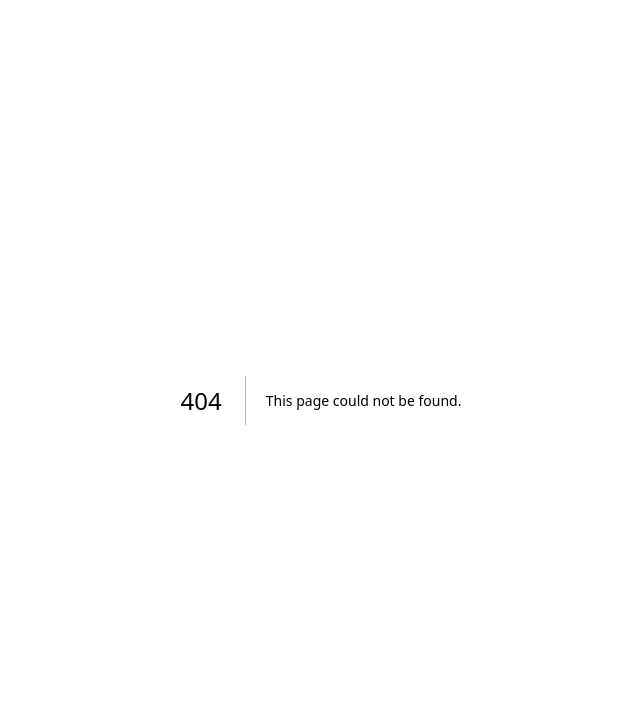
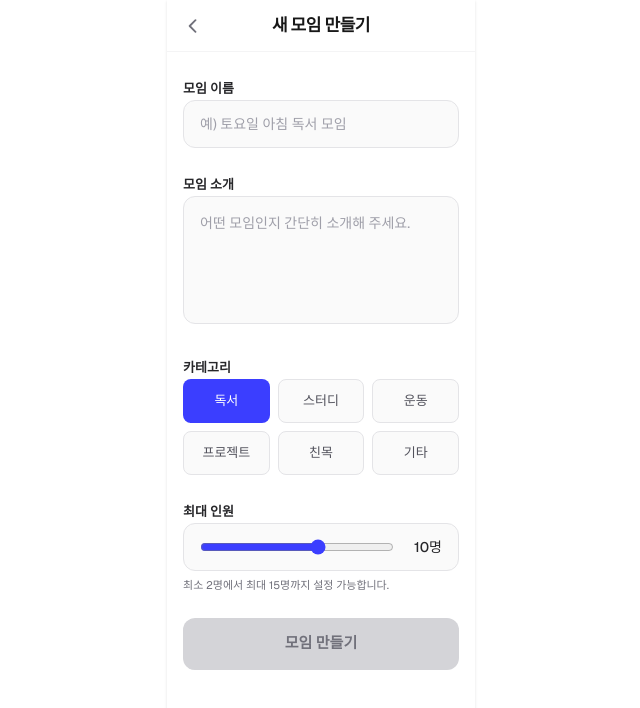
Before and after one commit to P24-Capstone/Front-end, a Next.js app: page /groups/new in a window 1280 px wide. Before the commit this address had no page. Shown: the top 708 px of the page, without its empty margins (319-959 px from the left). Built offline with nearby package versions, Linux system fonts and the light colour scheme; no server answers.

Commit message:
feat: 모임 관련 api 연동

```diff
--- a/src/app/[id]/_components/GroupHeader.tsx
+++ b/src/app/[id]/_components/GroupHeader.tsx
@@ -1,12 +1,25 @@
 'use client';
 
-import { useRouter, usePathname } from 'next/navigation';
+import { useRouter, usePathname, useParams } from 'next/navigation';
 import { useHeaderSlotStore } from '@/store/headerSlot';
+import { useQuery } from '@tanstack/react-query';
+import api from '@/lib/api';
 
 export default function GroupHeader() {
   const router = useRouter();
   const pathname = usePathname();
+  const params = useParams();
+  const id = params?.id as string;
   const { editSlot } = useHeaderSlotStore();
+
+  const { data: teamName } = useQuery({
+    queryKey: ['groupName', id],
+    queryFn: async () => {
+      const { data } = await api.get(`/api/teams/${id}`);
+      return data.data.teamName as string;
+    },
+    enabled: !!id,
+  });
 
   const segments = pathname.split('/');
   let backHref = '/main';
@@ -25,7 +38,7 @@ export default function GroupHeader() {
             <path strokeLinecap="round" strokeLinejoin="round" d="M15 19l-7-7 7-7" />
           </svg>
         </button>
-        <span className="text-[17px] font-bold tracking-tight">모임명</span>
+        <span className="text-[17px] font-bold tracking-tight">{teamName || '모임명'}</span>
       </div>
       {editSlot ? (
         editSlot.editing ? (
--- a/src/app/[id]/missions/page.tsx
+++ b/src/app/[id]/missions/page.tsx
@@ -8,7 +8,7 @@ interface Team {
   teamId: string;
   teamName: string;
   teamImg: string;
-  teamIntro: string;
+  teamInfo: string;
   teamCategory: string;
   currentMember: number;
   maxMembers: number;
@@ -16,7 +16,7 @@ interface Team {
 }
 
 async function fetchGroup(id: string): Promise<Team> {
-  const { data } = await api.get(`/api/groups/${id}`);
+  const { data } = await api.get(`/api/teams/${id}`);
   return data.data;
 }
 
@@ -80,7 +80,7 @@ export default function GroupDetailPage() {
       <div className="border border-zinc-200 rounded-xl p-6 space-y-4">
         <div>
           <p className="text-xs text-zinc-400 mb-1">소개</p>
-          <p className="text-sm text-zinc-700 leading-relaxed">{group.teamIntro}</p>
+          <p className="text-sm text-zinc-700 leading-relaxed">{group.teamInfo}</p>
         </div>
         <div className="flex gap-6">
           <div>
--- a/src/app/[id]/news/page.tsx
+++ b/src/app/[id]/news/page.tsx
@@ -8,7 +8,7 @@ interface Team {
   teamId: string;
   teamName: string;
   teamImg: string;
-  teamIntro: string;
+  teamInfo: string;
   teamCategory: string;
   currentMember: number;
   maxMembers: number;
@@ -16,7 +16,7 @@ interface Team {
 }
 
 async function fetchGroup(id: string): Promise<Team> {
-  const { data } = await api.get(`/api/groups/${id}`);
+  const { data } = await api.get(`/api/teams/${id}`);
   return data.data;
 }
 
@@ -80,7 +80,7 @@ export default function GroupDetailPage() {
       <div className="border border-zinc-200 rounded-xl p-6 space-y-4">
         <div>
           <p className="text-xs text-zinc-400 mb-1">소개</p>
-          <p className="text-sm text-zinc-700 leading-relaxed">{group.teamIntro}</p>
+          <p className="text-sm text-zinc-700 leading-relaxed">{group.teamInfo}</p>
         </div>
         <div className="flex gap-6">
           <div>
--- a/src/app/[id]/page.tsx
+++ b/src/app/[id]/page.tsx
@@ -8,7 +8,7 @@ interface Team {
   teamId: string;
   teamName: string;
   teamImg: string;
-  teamIntro: string;
+  teamInfo: string;
   teamCategory: string;
   currentMember: number;
   maxMembers: number;
@@ -16,7 +16,7 @@ interface Team {
 }
 
 async function fetchGroup(id: string): Promise<Team> {
-  const { data } = await api.get(`/api/groups/${id}`);
+  const { data } = await api.get(`/api/teams/${id}`);
   return data.data;
 }
 
@@ -80,7 +80,7 @@ export default function GroupDetailPage() {
       <div className="border border-zinc-200 rounded-xl p-6 space-y-4">
         <div>
           <p className="text-xs text-zinc-400 mb-1">소개</p>
-          <p className="text-sm text-zinc-700 leading-relaxed">{group.teamIntro}</p>
+          <p className="text-sm text-zinc-700 leading-relaxed">{group.teamInfo}</p>
         </div>
         <div className="flex gap-6">
           <div>
--- /dev/null
+++ b/src/app/groups/new/page.tsx
@@ -0,0 +1,133 @@
+'use client';
+
+import { useState } from 'react';
+import { useRouter } from 'next/navigation';
+import { useMutation, useQueryClient } from '@tanstack/react-query';
+import api from '@/lib/api';
+
+export default function CreateGroupPage() {
+  const router = useRouter();
+  const queryClient = useQueryClient();
+  const [formData, setFormData] = useState({
+    teamName: '',
+    teamInfo: '',
+    teamCategory: '독서',
+    maxMembers: 10,
+  });
+
+  const categories = ['독서', '스터디', '운동', '프로젝트', '친목', '기타'];
+
+  const createTeamMutation = useMutation({
+    mutationFn: async (data: typeof formData) => {
+      const response = await api.post('/api/teams', data);
+      return response.data;
+    },
+    onSuccess: (data) => {
+      queryClient.invalidateQueries({ queryKey: ['myTeams'] });
+      if (data && data.data && data.data.teamId) {
+        router.push(`/${data.data.teamId}/home`);
+      } else {
+        router.push('/main');
+      }
+    },
+    onError: () => {
+      alert('모임 생성에 실패했습니다.');
+    }
+  });
+
+  const handleSubmit = (e: React.FormEvent) => {
+    e.preventDefault();
+    createTeamMutation.mutate(formData);
+  };
+
+  return (
+    <div className="min-h-screen bg-white flex flex-col max-w-[390px] mx-auto shadow-sm">
+      <header className="flex items-center justify-between px-4 h-[52px] shrink-0 border-b border-zinc-100 bg-white">
+        <button onClick={() => router.back()} className="p-1 -ml-1 text-zinc-500">
+          <svg width="20" height="20" fill="none" viewBox="0 0 24 24" stroke="currentColor" strokeWidth={2.2}>
+            <path strokeLinecap="round" strokeLinejoin="round" d="M15 19l-7-7 7-7" />
+          </svg>
+        </button>
+        <span className="text-[17px] font-bold tracking-tight">새 모임 만들기</span>
+        <div className="w-6" /> {/* Placeholder for balance */}
+      </header>
+
+      <main className="flex-1 overflow-y-auto px-4 py-6">
+        <form onSubmit={handleSubmit} className="space-y-6">
+          <div className="space-y-1.5">
+            <label className="text-[13px] font-semibold text-zinc-800">모임 이름</label>
+            <input
+              type="text"
+              required
+              placeholder="예) 토요일 아침 독서 모임"
+              className="w-full h-12 px-4 bg-zinc-50 border border-zinc-200 rounded-xl text-[14px] outline-none focus:border-[#3B3EFF] focus:bg-white transition-colors placeholder:text-zinc-400"
+              value={formData.teamName}
+              onChange={(e) => setFormData({ ...formData, teamName: e.target.value })}
+            />
+          </div>
+
+          <div className="space-y-1.5">
+            <label className="text-[13px] font-semibold text-zinc-800">모임 소개</label>
+            <textarea
+              required
+              placeholder="어떤 모임인지 간단히 소개해 주세요."
+              className="w-full h-32 p-4 bg-zinc-50 border border-zinc-200 rounded-xl text-[14px] outline-none focus:border-[#3B3EFF] focus:bg-white transition-colors resize-none placeholder:text-zinc-400"
+              value={formData.teamInfo}
+              onChange={(e) => setFormData({ ...formData, teamInfo: e.target.value })}
+            />
+          </div>
+
+          <div className="space-y-1.5">
+            <label className="text-[13px] font-semibold text-zinc-800">카테고리</label>
+            <div className="grid grid-cols-3 gap-2">
+              {categories.map((cat) => (
+                <button
+                  key={cat}
+                  type="button"
+                  onClick={() => setFormData({ ...formData, teamCategory: cat })}
+                  className={`h-11 rounded-lg text-[13px] font-medium transition-colors ${
+                    formData.teamCategory === cat
+                      ? 'bg-[#3B3EFF] text-white'
+                      : 'bg-zinc-50 text-zinc-600 border border-zinc-200 hover:bg-zinc-100'
+                  }`}
+                >
+                  {cat}
+                </button>
+              ))}
+            </div>
+          </div>
+
+          <div className="space-y-1.5">
+            <label className="text-[13px] font-semibold text-zinc-800">최대 인원</label>
+            <div className="flex items-center gap-4 bg-zinc-50 border border-zinc-200 rounded-xl px-4 h-12">
+              <input
+                type="range"
+                min="2"
+                max="15"
+                className="flex-1 accent-[#3B3EFF]"
+                value={formData.maxMembers}
+                onChange={(e) => setFormData({ ...formData, maxMembers: parseInt(e.target.value) })}
+              />
+              <span className="text-[14px] font-medium text-zinc-800 w-8 text-right">
+                {formData.maxMembers}명
+              </span>
+            </div>
+            <p className="text-[11px] text-zinc-500 mt-1">최소 2명에서 최대 15명까지 설정 가능합니다.</p>
+          </div>
+
+          <button
+            type="submit"
+            disabled={createTeamMutation.isPending || !formData.teamName.trim() || !formData.teamInfo.trim()}
+            className="w-full h-[52px] mt-4 bg-black text-white rounded-xl text-[15px] font-bold disabled:bg-zinc-300 disabled:text-zinc-500 transition-colors flex items-center justify-center"
+          >
+            {createTeamMutation.isPending ? (
+              <div className="w-5 h-5 border-2 border-zinc-500 border-t-white rounded-full animate-spin" />
+            ) : (
+              '모임 만들기'
+            )}
+          </button>
+        </form>
+      </main>
+    </div>
+  );
+}
--- a/src/app/main/page.tsx
+++ b/src/app/main/page.tsx
@@ -3,16 +3,21 @@
 import Link from 'next/link';
 import { useState } from 'react';
 
+import { useQuery } from '@tanstack/react-query';
+import api from '@/lib/api';
+
 const GROUP_COLORS = ['#fde68a', '#bfdbfe', '#bbf7d0', '#fecaca', '#ddd6fe', '#fed7aa'];
 
-const MY_GROUPS = [
-  { id: 'g1', name: '책 읽는 모임', members: 5 },
-  { id: 'g2', name: '운동 클럽', members: 8 },
-  { id: 'g3', name: '코딩 스터디', members: 12 },
-  { id: 'g4', name: '사진 모임', members: 6 },
-  { id: 'g5', name: '영어 회화', members: 9 },
-  { id: 'g6', name: '독서 토론', members: 7 },
-];
+interface TeamResponse {
+  teamId: string;
+  teamName: string;
+  teamImg: string;
+  teamInfo: string;
+  teamCategory: string;
+  currentMember: number;
+  maxMembers: number;
+  code: string;
+}
 
 const MISSIONS = [
   { id: 1, status: '진행중', statusColor: '#22c55e', title: '책 읽고 인증하기', subtitle: '책 사진찍고 인증하기', deadline: 3 },
@@ -23,6 +28,14 @@ const MISSIONS = [
 
 export default function MainPage() {
   const [missionTab, setMissionTab] = useState<'진행중' | '완료'>('진행중');
+
+  const { data: myTeams, isLoading } = useQuery({
+    queryKey: ['myTeams'],
+    queryFn: async () => {
+      const { data } = await api.get('/api/teams/my');
+      return data.data as TeamResponse[];
+    }
+  });
 
   return (
     <div className="min-h-screen bg-white flex flex-col max-w-[390px] mx-auto shadow-sm">
@@ -63,21 +76,27 @@ export default function MainPage() {
             </Link>
 
             {/* 모임 카드 */}
-            {MY_GROUPS.map((group, i) => (
-              <Link key={group.id} href={`${group.id}/home`}>
+            {isLoading ? (
+              <div className="col-span-3 text-center text-xs text-zinc-500 py-4">불러오는 중...</div>
+            ) : myTeams && myTeams.length > 0 ? (
+              myTeams.map((group, i) => (
+                <Link key={group.teamId} href={`/${group.teamId}/home`}>
                   <div className="aspect-square rounded-xl overflow-hidden cursor-pointer hover:opacity-90 transition-opacity">
                     <div
                       className="w-full h-full flex items-end p-2"
                       style={{ backgroundColor: GROUP_COLORS[i % GROUP_COLORS.length] }}
                     >
                       <div className="w-full">
-                      <p className="text-[11px] font-semibold text-zinc-800 leading-tight truncate">{group.name}</p>
-                      <p className="text-[10px] text-zinc-500">참여 인원 {group.members}명</p>
+                        <p className="text-[11px] font-semibold text-zinc-800 leading-tight truncate">{group.teamName}</p>
+                        <p className="text-[10px] text-zinc-500">참여 인원 {group.currentMember}명</p>
                       </div>
                     </div>
                   </div>
                 </Link>
-            ))}
+              ))
+            ) : (
+              <div className="col-span-3 text-center text-xs text-zinc-500 py-4">가입한 모임이 없습니다.</div>
+            )}
           </div>
         </section>
 
--- a/tsconfig.json
+++ b/tsconfig.json
@@ -15,7 +15,7 @@
     "moduleResolution": "bundler",
     "resolveJsonModule": true,
     "isolatedModules": true,
-    "jsx": "preserve",
+    "jsx": "react-jsx",
     "incremental": true,
     "plugins": [
       {
```
Lines whose indentation alone changed are shown as unchanged.
